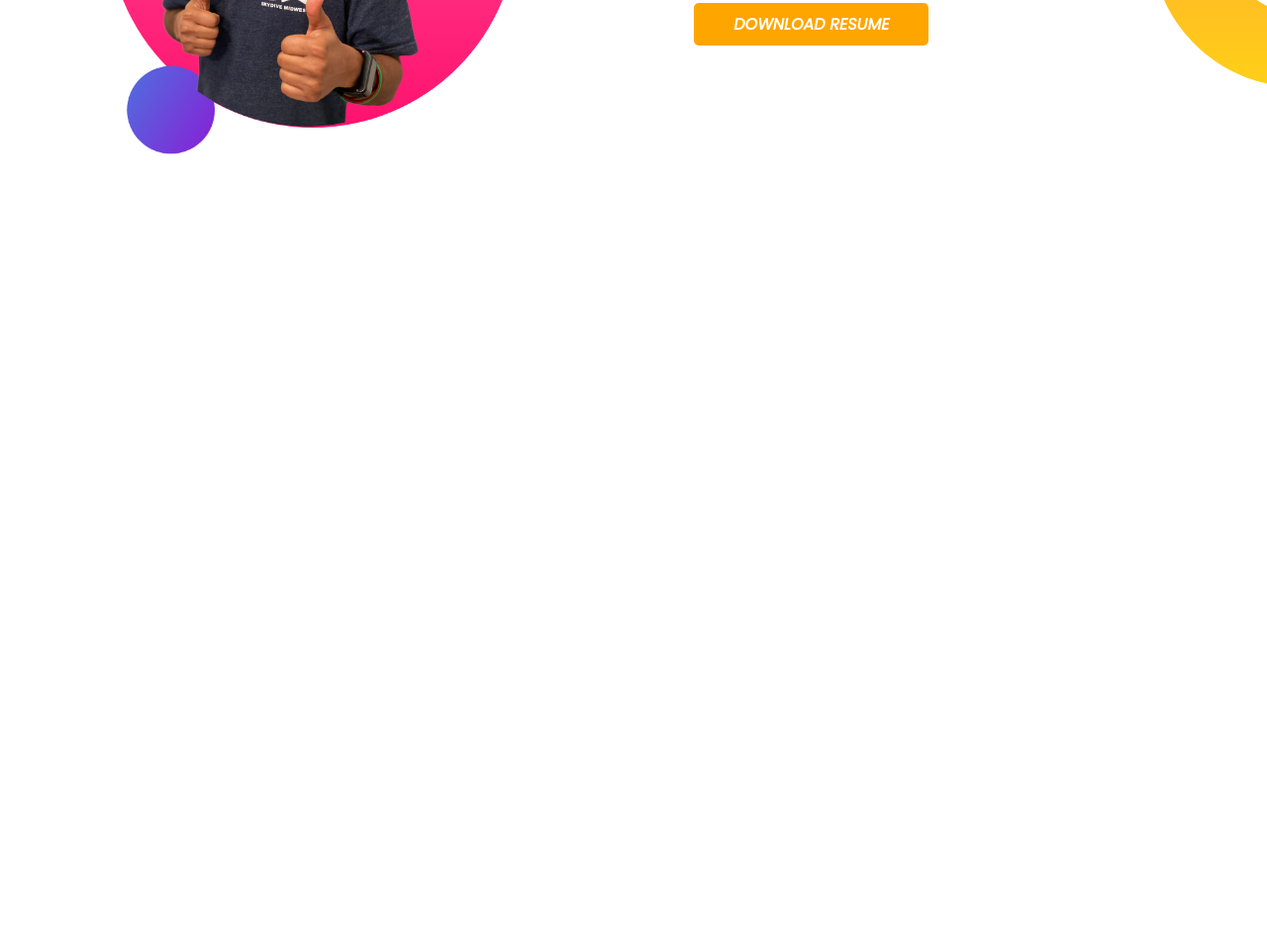
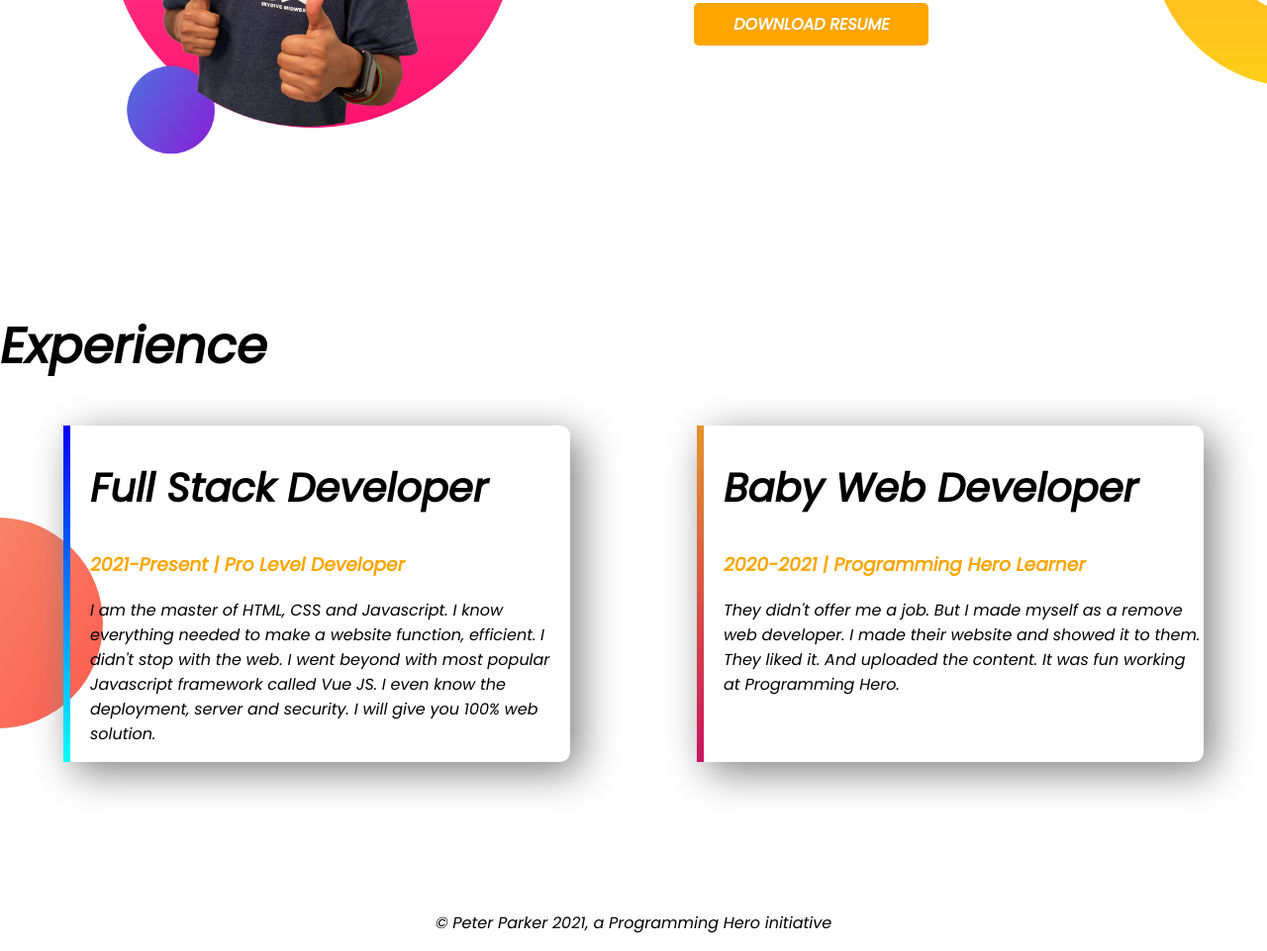
Before and after one commit to FayejAhamed/developer-portfolio, a plain HTML site: page index.html in a window 1280 px wide. Shown: the part 899-1860 px from the top of the page at 99% size. Before the commit the page ends 1212 px from the top, so only its background shows below. Drawn offline with Linux system fonts and the light colour scheme.

Commit message:
footer and experience adedd

```diff
--- a/index.html
+++ b/index.html
@@ -14,7 +14,7 @@
 
 <body>
 
-    <section class="top-banner">
+    <section class="top-banner flexible-container">
         <div class="half-width">
             <h1>Welcome to</h1>
             <h1><span class="orange-color">Fayej Ahamed</span> world!</h1>
@@ -34,7 +34,7 @@
 
     </section>
 
-    <section class="dream-big">
+    <section class="dream-big flexible-container">
         <div class="half-width">
             <img src="images/jhankar2.png" alt="">
         </div>
@@ -47,6 +47,32 @@
             <a class="link-button" target="_blank" href="">DOWNLOAD RESUME </a>
         </div>
     </section>
+    <section class="experience-area">
+        <h1>Experience</h1>
+        <div class="flexible-container">
+            <div id="web-dev-experience" class="experience-item">
+                <h2>Full Stack Developer</h2>
+                <h3 class="orange-color">2021-Present | Pro Level Developer</h3>
+                <p>I am the master of HTML, CSS and Javascript. I know everything needed to make a website function,
+                    efficient. I didn't stop with the web. I went beyond with most popular Javascript framework called
+                    Vue
+                    JS. I even know the deployment, server and security. I will give you 100% web solution.</p>
+
+            </div>
+            <div id="baby" class="experience-item">
+                <h2>Baby Web Developer</h2>
+                <h3 class="orange-color">2020-2021 | Programming Hero Learner</h3>
+                <p>They didn't offer me a job. But I made myself as a remove web developer. I made their website and
+                    showed
+                    it to them. They liked it. And uploaded the content. It was fun working at Programming Hero.</p>
+
+            </div>
+        </div>
+        <footer>
+            <p>© Peter Parker 2021, a Programming Hero initiative</p>
+        </footer>
+
+    </section>
 
 </body>
 
--- a/style.css
+++ b/style.css
@@ -5,10 +5,13 @@ body{
 h1{
     font-size: 50px;
 }
+h2{
+    font-size: 40px;
+}
 .orange-color{
     color: orange;
 }
-section{
+.flexible-container{
     display: flex;
     margin-bottom: 150px;
 }
@@ -39,3 +42,31 @@ section{
     background-position: right;
     padding-right: 5px;
 }
+.experience-area{
+    background-image: url(images/exp-bg.png);
+    background-repeat: no-repeat;
+    background-position: left;
+}
+.experience-item{
+    width: 40%;
+    margin-left: 5%;
+    margin-right: 5%;
+    box-shadow: 10px 10px 40px grey;
+    padding-left: 20px;
+    border-radius: 10px;
+}
+#web-dev-experience{
+    border-left: 7px solid;
+    border-image: linear-gradient(blue,cyan);
+    border-image-slice: 1;
+}
+#baby{
+    border-left: 7px solid;
+    border-image: linear-gradient(rgb(228, 149, 45),rgb(202, 18, 95));
+    border-image-slice: 1;
+
+}
+
+footer p{
+    text-align: center;
+}
```
Also changed, not shown: 4 other files.
